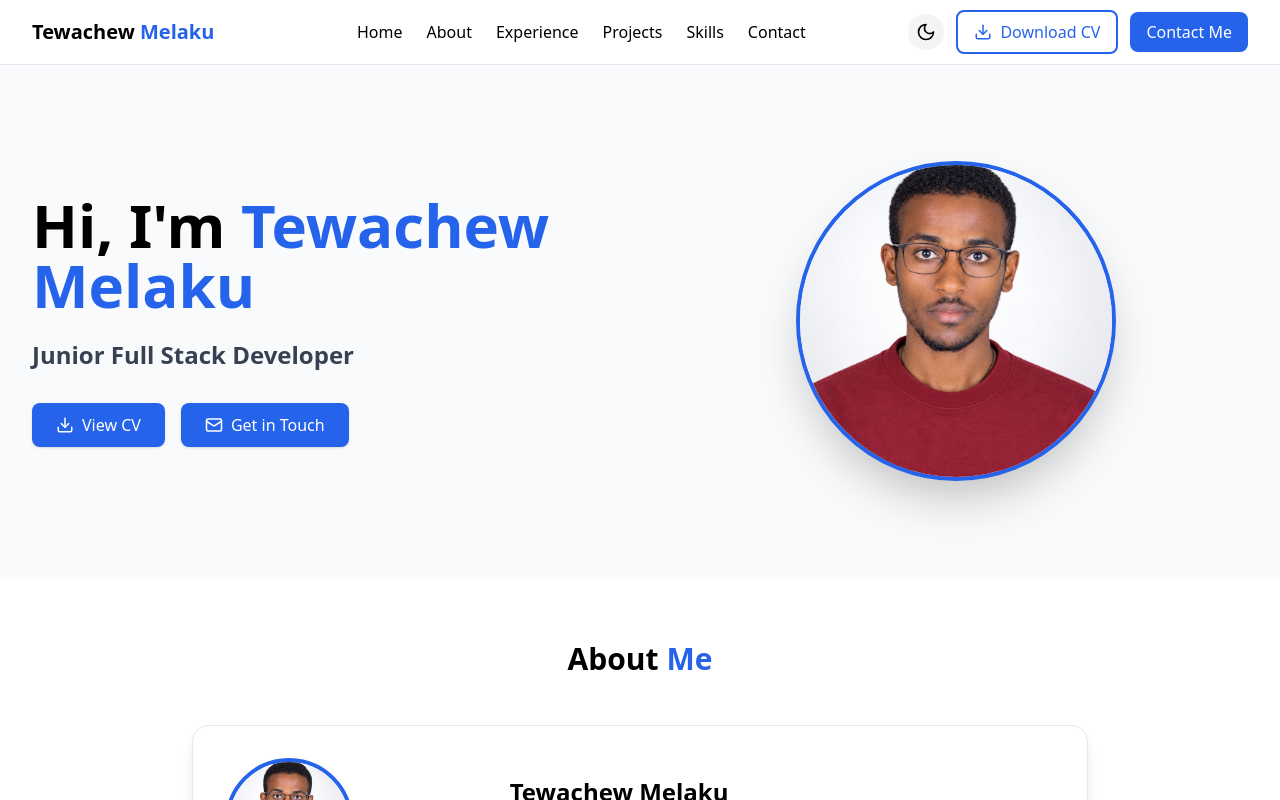
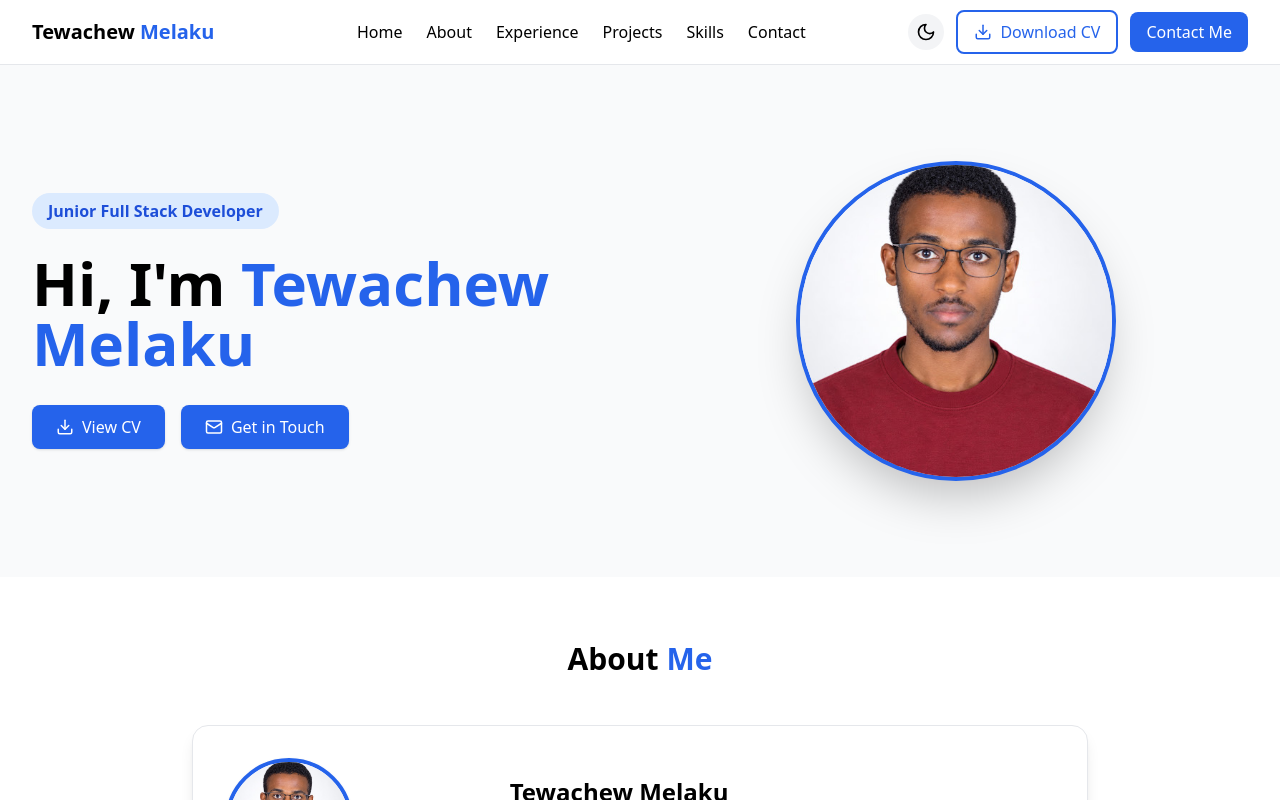
Before and after one commit to tewa0121/updated-portfolio, a React (Vite) app: page / in a window 1280 px wide. Shown: the top 800 px of the page. Built offline with nearby package versions, Linux system fonts and the light colour scheme; the HTML template or start-up script is replaced by a standard one.

Commit message:
commit 2

```diff
--- a/src/components/Hero.jsx
+++ b/src/components/Hero.jsx
@@ -8,12 +8,13 @@ const Hero = () => {
         <div className="flex flex-col-reverse md:flex-row items-center justify-between gap-12">
 
           <div className="flex-1 text-center md:text-left space-y-6">
+            <span className="inline-block px-4 py-1.5 bg-blue-100 text-blue-700 dark:bg-blue-900/40 dark:text-blue-300 rounded-full text-sm md:text-base font-semibold">
+              Junior Full Stack Developer
+            </span>
+
             <h1 className="text-4xl md:text-6xl font-extrabold text-black dark:text-white leading-tight">
               Hi, I'm <span className="text-blue-600">Tewachew Melaku</span>
             </h1>
-            <p className="text-xl md:text-2xl font-semibold text-gray-700 dark:text-gray-300">
-              Junior Full Stack Developer
-            </p>
 
             <div className="pt-2 flex flex-wrap justify-center md:justify-start gap-4">
               <a
```
